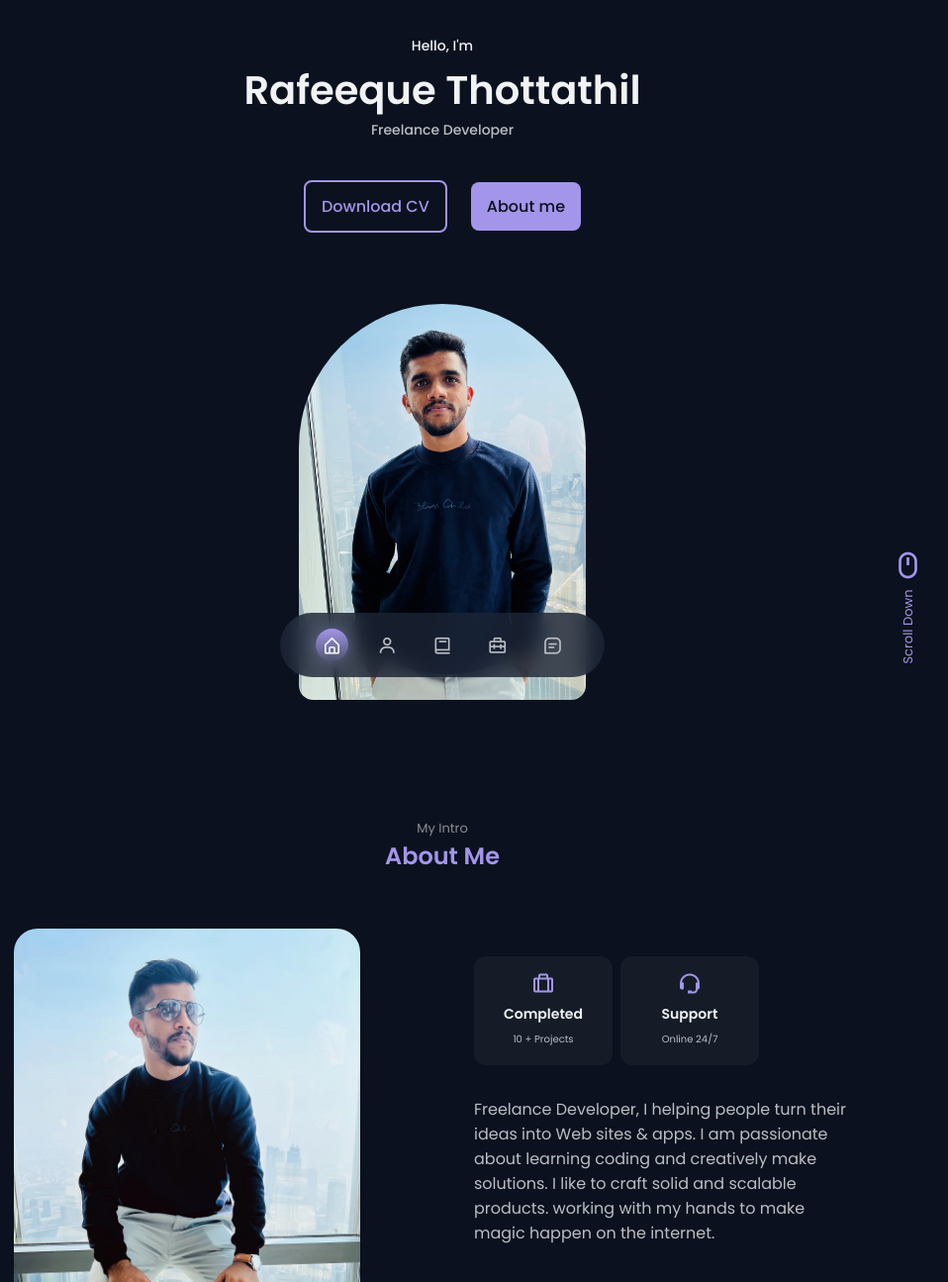
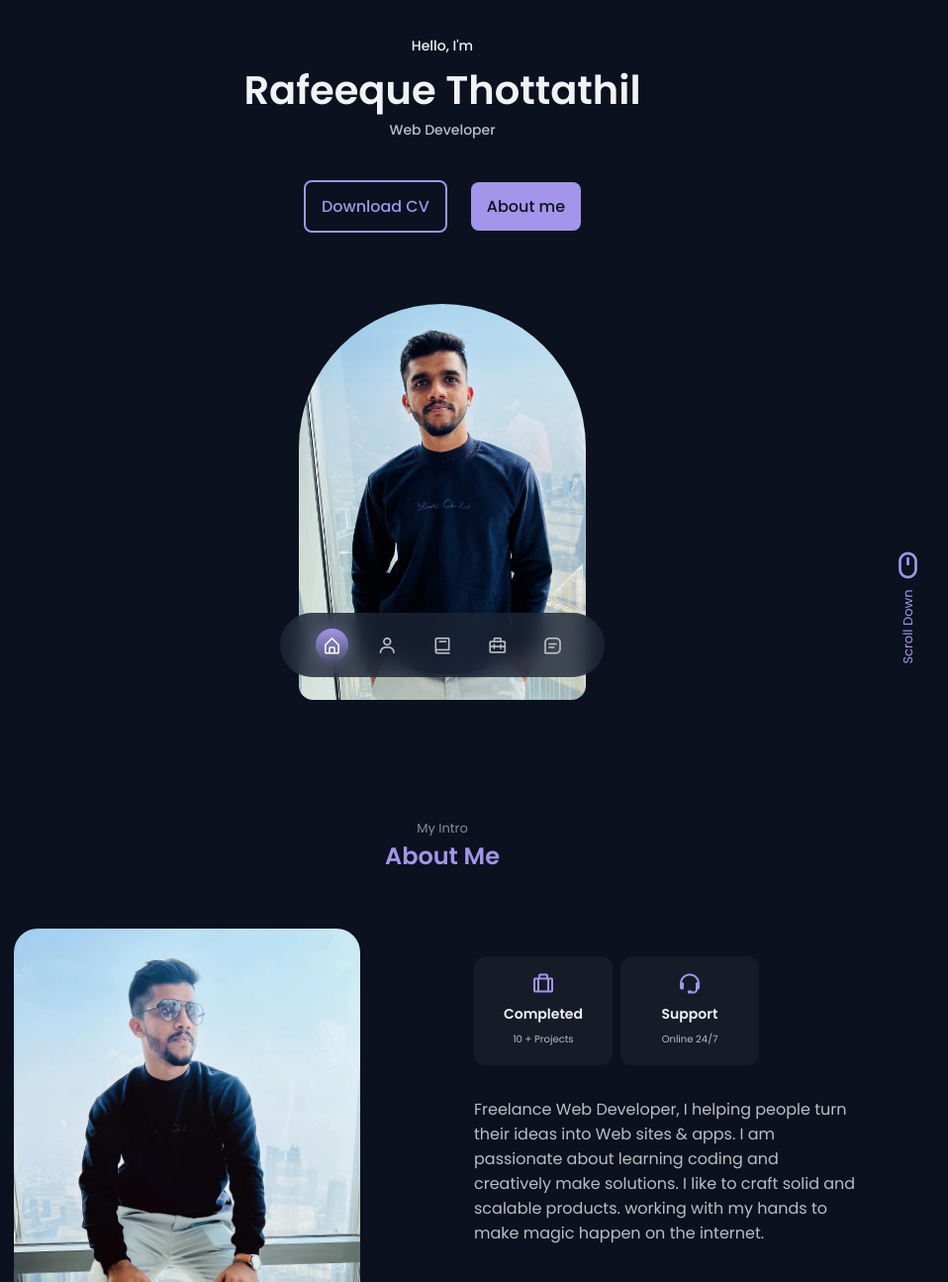
Before and after one commit to Rafeeque96/my-personal-site, a plain HTML site: page index.html in a window 1280 px wide. Shown: the part 100-1395 px from the top of the page at 99% size, 193-1151 px from the left. Drawn offline with nearby package versions, Linux system fonts and the light colour scheme.

Commit message:
Update index.html

```diff
--- a/index.html
+++ b/index.html
@@ -71,7 +71,7 @@
                     <div class="home__data">
                         <span class="home__greeting">Hello, I'm</span>
                         <h1 class="home__name">Rafeeque Thottathil</h1>
-                        <h3 class="home__education">Freelance Developer</h3>
+                        <h3 class="home__education">Web Developer</h3>
 
                         <div class="home__buttons">
                             <!-- Insert your CV -->
@@ -136,7 +136,7 @@
                         </div>
 
                         <p class="about__description">
-                            Freelance Developer, I helping people turn their ideas into Web sites & apps.
+                            Freelance Web Developer, I helping people turn their ideas into Web sites & apps.
                             I am passionate about learning coding and creatively make solutions. I like to craft solid and scalable products.
                             working with my hands to make magic happen on the internet.
                         </p>
```
